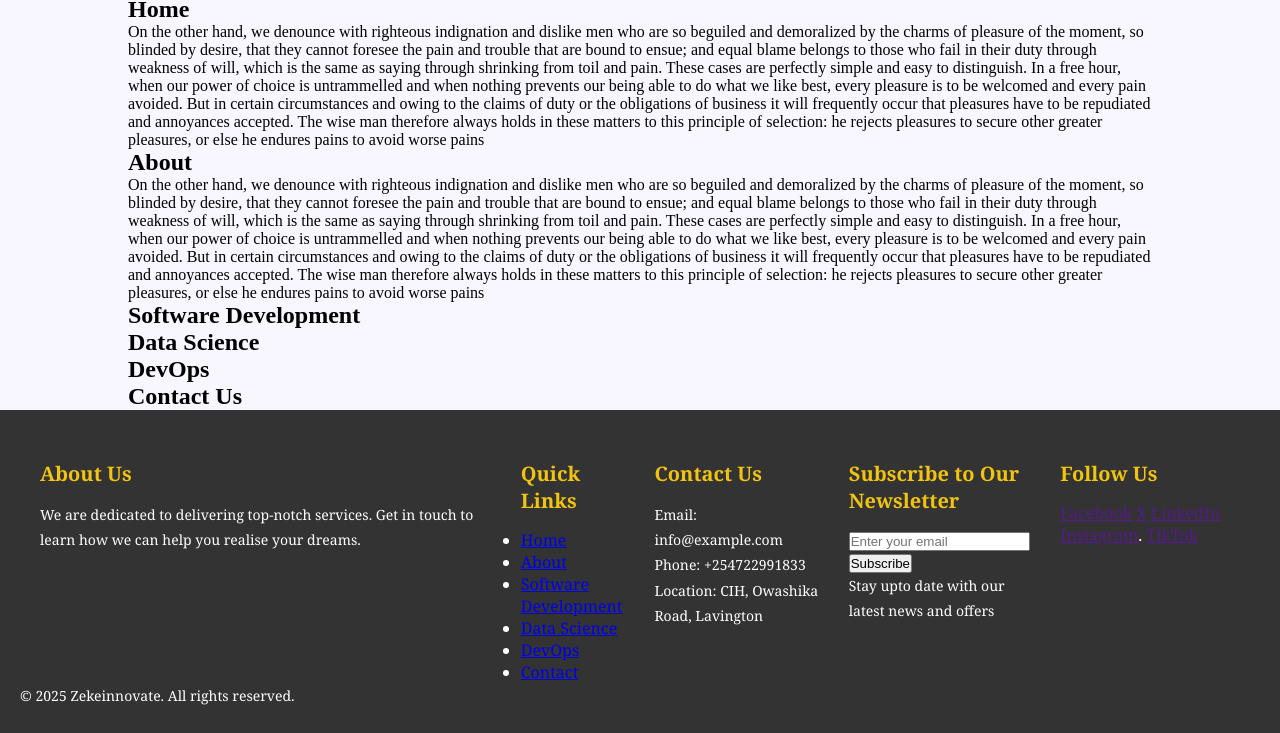
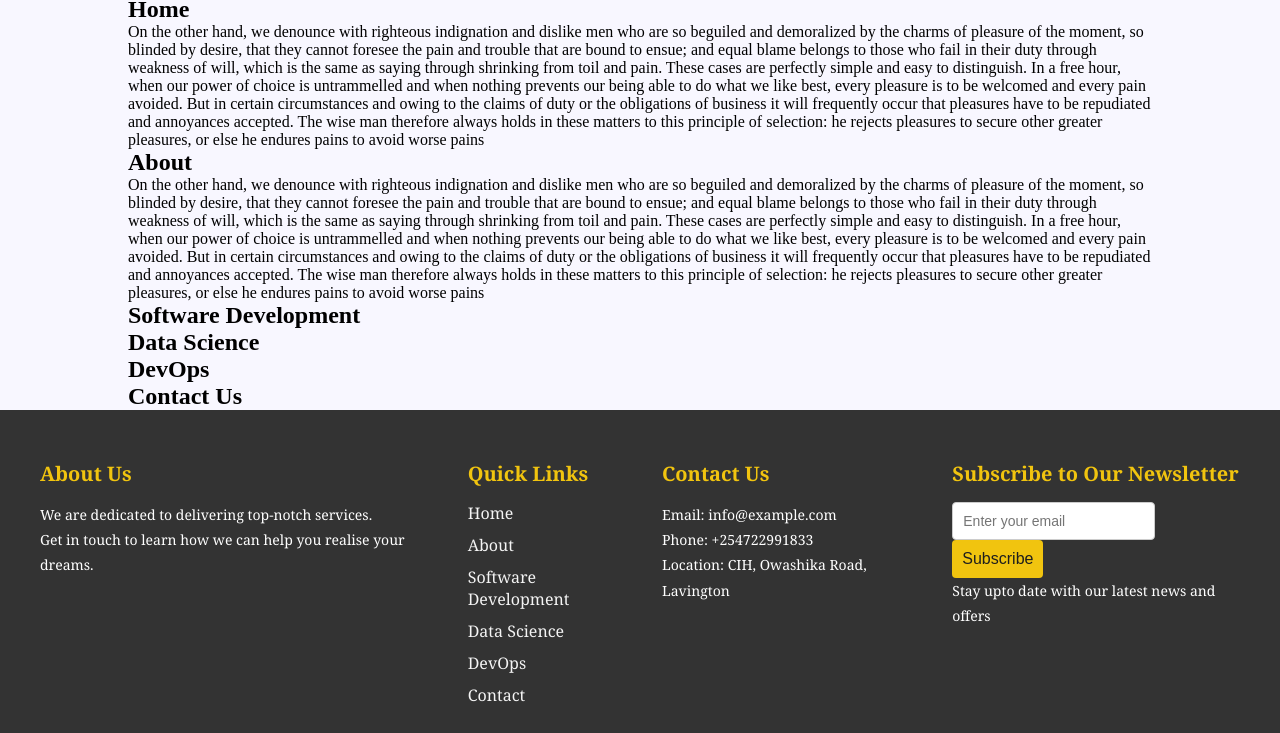
Before and after one commit to ezekielkibiego/css001, a plain HTML site: page home.html in a window 1280 px wide. Shown: the part 59-792 px from the top of the page. Drawn offline with Linux system fonts and the light colour scheme.

Commit message:
style footer

```diff
--- a/home.css
+++ b/home.css
@@ -125,3 +125,98 @@ body {
     font-size: 14px;
     line-height: 1.8;
 }
+
+.footer-links ul {
+    list-style: none;
+    padding: 0;
+}
+
+.footer-links li {
+    margin-bottom: 10px;
+}
+
+.footer-links a {
+    color: #f4f4f4;
+    text-decoration: none;
+    transition: color 0.3s ease;
+}
+
+.footer-links a:hover {
+    color: #f1c40f;
+}
+
+.footer-subscribe {
+    max-width: 300px;
+}
+
+.subscribe-form {
+    display: flex;
+    flex-direction: column;
+    gap: 10px;
+}
+
+.subscribe-input {
+    padding: 10px;
+    font-size: 14px;
+    border: 1px solid #ccc;
+    border-radius: 4px;
+    outline: none;
+}
+
+.subscribe-input:focus {
+    border-color: #f1c40f;
+    box-shadow: 0 0 5bx #555;
+}
+
+.subscribe-button {
+    padding: 10px;
+    font-size: 16px;
+    color: #1e1e1e;
+    background-color: #f1c40f;
+    border: none;
+    border-radius: 4px;
+    cursor: pointer;
+    transition: background-color 0.3s ease;
+}
+
+.subscribe-button:hover {
+    background-color: #d4a00f;
+}
+
+.footer-social {
+    text-align: center;
+    margin-top: 20px;
+
+}
+
+.footer-social .social-icon {
+    display: inline-block;
+    margin: 0 10px;
+    color: #f4f4f4;
+    text-decoration: none;
+    font-size: 16px;
+    transition: color 0.3s ease;
+}
+
+.footer-social .social-icon:hover {
+    color: #f1c40f;
+}
+
+.footer-bottom {
+    text-align: center;
+    margin-top: 30px;
+    font-size: 14px;
+    border-top: 1px solid #f1c40f;
+    padding-top: 20px;
+}
+
+@media (max-width: 768px) {
+    .footer-container {
+        flex-direction: column;
+        text-align: center;
+    }
+
+    .footer-social {
+        margin-top: 10px;
+    }
+}
--- a/home.html
+++ b/home.html
@@ -1,11 +1,13 @@
 <!DOCTYPE html>
 <html lang="en">
+
 <head>
     <meta charset="UTF-8">
     <meta name="viewport" content="width=device-width, initial-scale=1.0">
     <title>Document</title>
     <link rel="stylesheet" href="home.css">
 </head>
+
 <body>
     <!-- Start of Navbar -->
     <nav class="navbar">
@@ -33,13 +35,31 @@
 
         <div id="home">
             <h2>Home</h2>
-            <p>On the other hand, we denounce with righteous indignation and dislike men who are so beguiled and demoralized by the charms of pleasure of the moment, so blinded by desire, that they cannot foresee the pain and trouble that are bound to ensue; and equal blame belongs to those who fail in their duty through weakness of will, which is the same as saying through shrinking from toil and pain. These cases are perfectly simple and easy to distinguish. In a free hour, when our power of choice is untrammelled and when nothing prevents our being able to do what we like best, every pleasure is to be welcomed and every pain avoided. But in certain circumstances and owing to the claims of duty or the obligations of business it will frequently occur that pleasures have to be repudiated and annoyances accepted. The wise man therefore always holds in these matters to this principle of selection: he rejects pleasures to secure other greater pleasures, or else he endures pains to avoid worse pains</p>
+            <p>On the other hand, we denounce with righteous indignation and dislike men who are so beguiled and
+                demoralized by the charms of pleasure of the moment, so blinded by desire, that they cannot foresee the
+                pain and trouble that are bound to ensue; and equal blame belongs to those who fail in their duty
+                through weakness of will, which is the same as saying through shrinking from toil and pain. These cases
+                are perfectly simple and easy to distinguish. In a free hour, when our power of choice is untrammelled
+                and when nothing prevents our being able to do what we like best, every pleasure is to be welcomed and
+                every pain avoided. But in certain circumstances and owing to the claims of duty or the obligations of
+                business it will frequently occur that pleasures have to be repudiated and annoyances accepted. The wise
+                man therefore always holds in these matters to this principle of selection: he rejects pleasures to
+                secure other greater pleasures, or else he endures pains to avoid worse pains</p>
         </div>
 
 
         <div id="about">
             <h2>About</h2>
-            <p>On the other hand, we denounce with righteous indignation and dislike men who are so beguiled and demoralized by the charms of pleasure of the moment, so blinded by desire, that they cannot foresee the pain and trouble that are bound to ensue; and equal blame belongs to those who fail in their duty through weakness of will, which is the same as saying through shrinking from toil and pain. These cases are perfectly simple and easy to distinguish. In a free hour, when our power of choice is untrammelled and when nothing prevents our being able to do what we like best, every pleasure is to be welcomed and every pain avoided. But in certain circumstances and owing to the claims of duty or the obligations of business it will frequently occur that pleasures have to be repudiated and annoyances accepted. The wise man therefore always holds in these matters to this principle of selection: he rejects pleasures to secure other greater pleasures, or else he endures pains to avoid worse pains</p>
+            <p>On the other hand, we denounce with righteous indignation and dislike men who are so beguiled and
+                demoralized by the charms of pleasure of the moment, so blinded by desire, that they cannot foresee the
+                pain and trouble that are bound to ensue; and equal blame belongs to those who fail in their duty
+                through weakness of will, which is the same as saying through shrinking from toil and pain. These cases
+                are perfectly simple and easy to distinguish. In a free hour, when our power of choice is untrammelled
+                and when nothing prevents our being able to do what we like best, every pleasure is to be welcomed and
+                every pain avoided. But in certain circumstances and owing to the claims of duty or the obligations of
+                business it will frequently occur that pleasures have to be repudiated and annoyances accepted. The wise
+                man therefore always holds in these matters to this principle of selection: he rejects pleasures to
+                secure other greater pleasures, or else he endures pains to avoid worse pains</p>
         </div>
 
         <div id="soft">
@@ -65,7 +85,8 @@
         <div class="footer-container">
             <div class="footer-about">
                 <h3>About Us</h3>
-                <p>We are dedicated to delivering top-notch services. Get in touch to learn how we can help you realise your dreams.</p>
+                <p>We are dedicated to delivering top-notch services. <br>Get in touch to learn how we can help you realise
+                    your dreams.</p>
 
             </div>
             <div class="footer-links">
@@ -89,28 +110,23 @@
             <div class="footer-subscribe">
                 <h3>Subscribe to Our Newsletter</h3>
                 <form action="" class="subscibe-form">
-                    <input
-                        type="email"
-                        name="email"
-                        id="email"
-                        class="subscribe-input"
-                        placeholder="Enter your email"
-                        required
-                    >
+                    <input type="email" name="email" id="email" class="subscribe-input" placeholder="Enter your email"
+                        required>
                     <button type="submit" class="subscribe-button">Subscribe</button>
                 </form>
                 <p>Stay upto date with our latest news and offers</p>
             </div>
-            <div class="footer-social">
-                <h3>Follow Us</h3>
-                <a href="" class="socia-icon">Facebook</a>
-                <a href="" class="socia-icon">X</a>
-                <a href="" class="socia-icon">LinkedIn</a>
-                <a href="" class="socia-icon">Instagram</a>.
-                <a href="" class="socia-icon">TikTok</a>
-            </div>
+        </div>
+        <div class="footer-social">
+            <h3>Follow Us</h3>
+            <a href="" class="social-icon">Facebook</a>
+            <a href="" class="social-icon">X</a>
+            <a href="" class="social-icon">LinkedIn</a>
+            <a href="" class="social-icon">Instagram</a>
+            <a href="" class="social-icon">TikTok</a>
+        </div>
 
-        </div>
+
         <div class="footer-bottom">
             <p>&copy; 2025 Zekeinnovate. All rights reserved.</p>
         </div>
@@ -118,4 +134,5 @@
 
     <!-- End Footer -->
 </body>
+
 </html>
```
